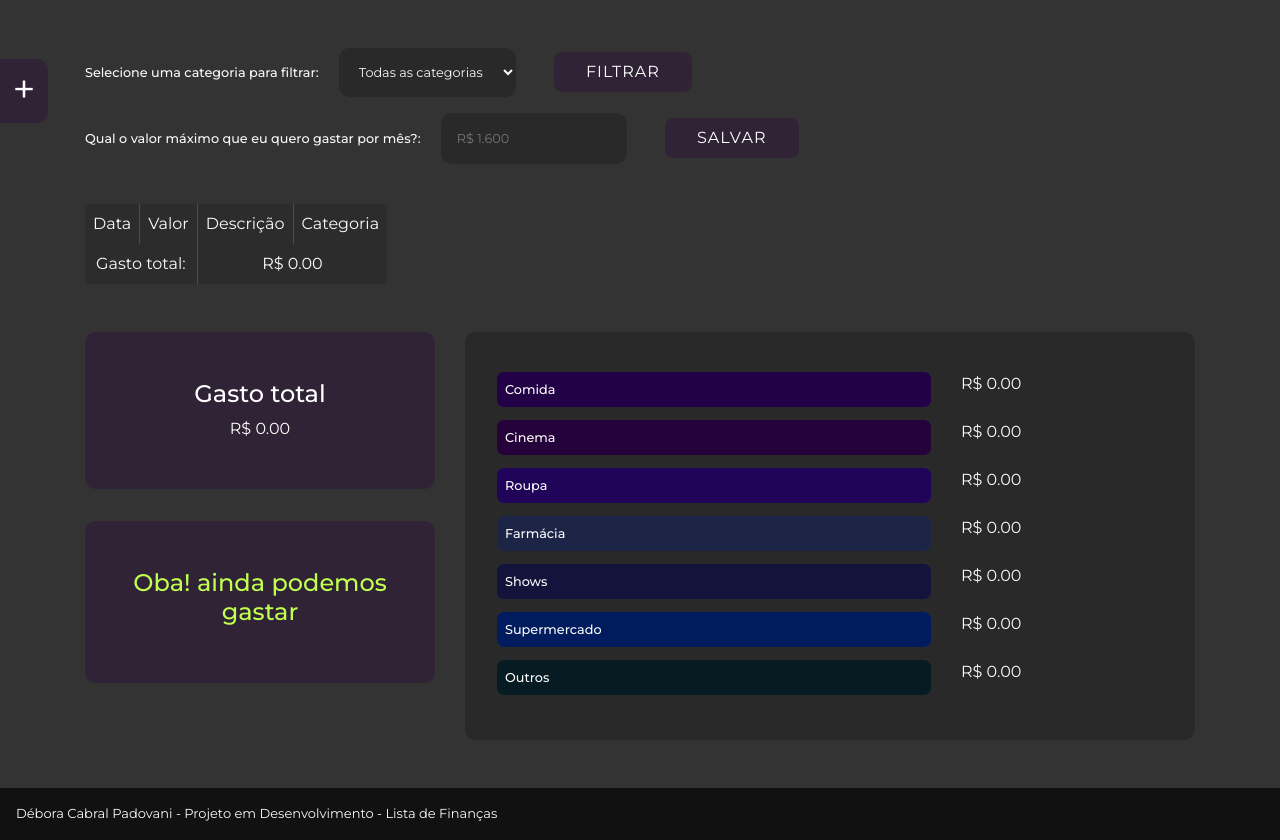
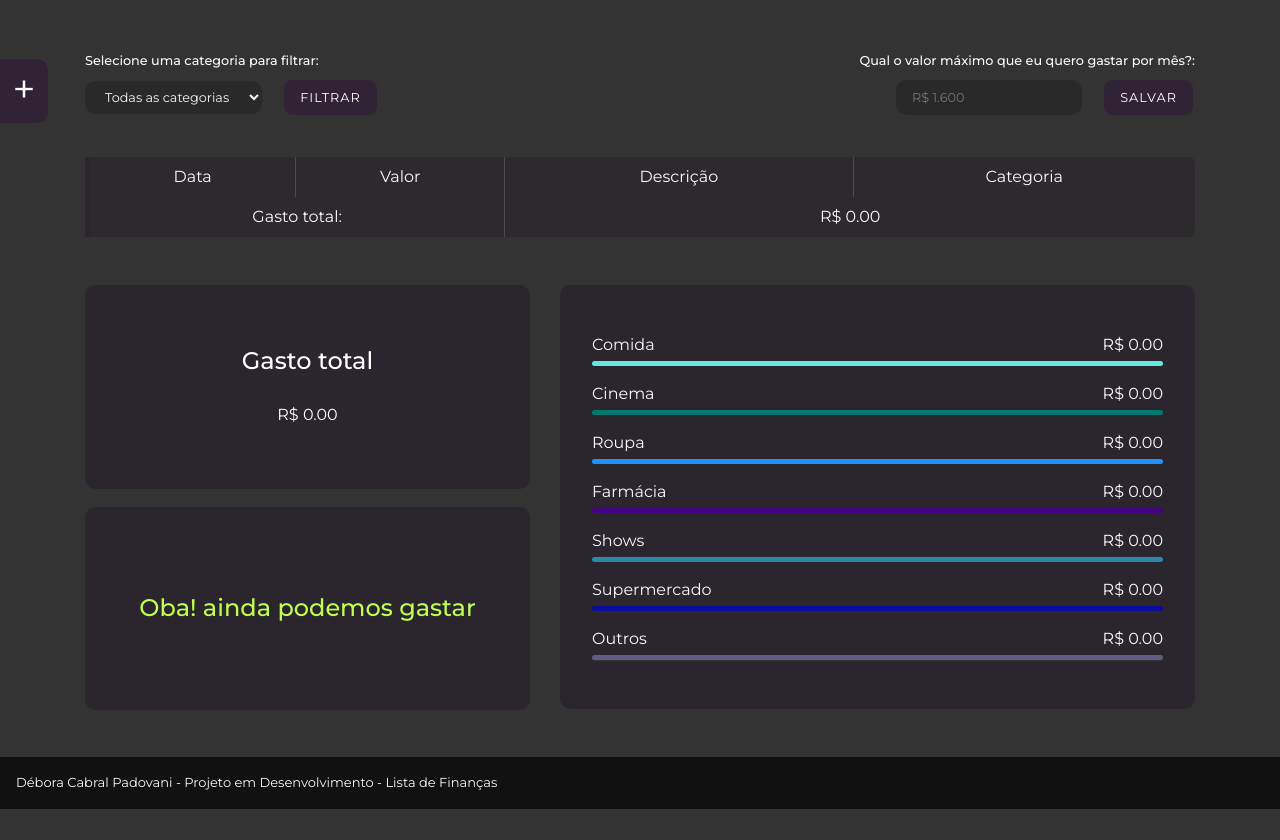
Before and after one commit to debora-padovani/projeto-financas, a plain HTML site: page index.html in a window 1280 px wide. After the commit the page ends 809 px from the top, so only its background shows below. Drawn offline with nearby package versions, Linux system fonts and the light colour scheme.

Commit message:
ajustes de layout

```diff
--- a/css/estilo.css
+++ b/css/estilo.css
@@ -14,25 +14,29 @@ body{
     color: #fafafa;
 }
 
+h4{
+    margin-bottom: 0;
+}
+
 /* ===== FILTROS TOPO ===== */
 
 form label{
     font-size: .8rem;
     font-weight: 500;
+    width: 100%;
 }
 
 form input, form select{
     border-radius: .65rem;
     border: none;
     font-size: .8rem;
-    padding: 1rem;
+    padding: 0.5rem 1rem;
     background: rgba(0, 0, 0, .2);
     color: #fafafa;
-    margin-left: 1rem;
 }
 
 form select option{
-    background: #000;
+    background: #2d2a2e;
 }
 
 form select option:hover{
@@ -45,23 +49,30 @@ form select option:hover{
     background: #302335;
     border: 2px solid #333;
     color: #fff;
-    padding: .5rem 2rem;
-    margin-left: 2rem;
+    padding: .5rem 1rem;
+    margin-left: 1rem;
     border-radius: .65rem;
     text-transform: uppercase;
     letter-spacing: 1px;
+    font-size: .8rem;
 }
 
 /* ===== TABELA COM GASTOS ===== */
 
 
 table{
-    background: #292929;
+    background: #2b262d;
     border-radius: .4rem;
+    width: 100%;
 }
 
 thead{
     background: rgba(50, 50, 50, .3);
+    border-left: 5px solid #2b262d;
+}
+
+tfoot{
+    border-left: 5px solid #2b262d;
 }
 
 thead td{
@@ -89,20 +100,32 @@ table .gasto-total-bx{
     margin-top: 3rem;
 }
 
+
 .gasto-total-bx{
-    background: #302335;
+    background: #2b262d;
     padding: 3rem 2rem;
     text-align: center;
     border-radius: .65rem;
     color: #fff;
 }
 
+.gasto-total-bx:not(tr){
+    height: 48%;
+    display: grid;
+    align-items: center;
+    justify-content: center;
+}
+
 .aviso-bx{
     padding: 3rem 2rem;
     text-align: center;
     border-radius: .65rem;
-    background: #302335;
-    margin-top: 2rem;
+    background: #2b262d;
+    margin-top: 4%;
+    height: 48%;
+    display: grid;
+    align-items: center;
+    justify-content: center;
 }
 
 .dentro-limite{
@@ -115,7 +138,7 @@ table .gasto-total-bx{
 /* ===== BARRAS DE GASTOS ===== */
 
 .grafico-bx{
-    background: #292929;
+    background: #2b262d;
     padding: 2rem;
     border-radius: .65rem;
 }
@@ -124,47 +147,82 @@ table .gasto-total-bx{
     font-size: .8rem;
     font-weight: 500;
     border-radius: .45rem;
+    background: #2d2a2e;
 }
 
 .barra-fill{
     padding: 0;
     border-radius: .45rem;
-    padding: .5rem;
+    height: 5px;
     background: rgba(0, 0, 0, .4);
 }
 
-.categ-comida{
-    background: #380275;
+tr.categ-comida{
+    border-left: 5px solid #61E8E1;
 }
 
-.categ-cinema{
-    background: #3E0461;
+.categ-comida .barra-fill{
+    background: #61E8E1;
 }
 
-.categ-roupa{
-    background: #350694;
+tr.categ-cinema{
+    border-left: 5px solid #037971;
 }
 
-.categ-farmacia{
-    background: #2E3D75;
-}
-.categ-shows{
-    background: #211F63;
+.categ-cinema .barra-fill{
+    background: #037971;
 }
 
-.categ-supermercado{
-    background: #002F9D;
+tr.categ-roupa{
+    border-left: 5px solid #2191FB;
 }
 
-.categ-outros{
-    background: #0C2F38;
+.categ-roupa .barra-fill{
+    background: #2191FB;
+}
+
+tr.categ-farmacia{
+    border-left: 5px solid#440381;
+}
+
+.categ-farmacia .barra-fill{
+    background: #440381;
+}
+
+tr.categ-shows{
+    border-left: 5px solid #2E86AB;
+}
+
+.categ-shows .barra-fill{
+    background: #2E86AB;
+}
+
+tr.categ-supermercado{
+    border-left: 5px solid #090C9B;
+}
+
+.categ-supermercado .barra-fill{
+    background: #090C9B;
+}
+
+tr.categ-outros{
+    border-left: 5px solid #5F5E82;
+}
+
+.categ-outros .barra-fill{
+    background: #5F5E82;
+}
+
+tr.categ-comida, tr.categ-cinema, tr.categ-roupa, tr.categ-farmacia, tr.categ-shows, tr.categ-supermercado, .categ-outros{
+    border-bottom: 1px solid #333;
+    background: #9242b;
 }
 
 /* ===== JANELA DE ADIÇÃO DE GASTOS ===== */
 
 
 .add-gasto-box{
-    background: #302335;
+    background: #2b262d;
     padding: 2rem 2rem 2rem 5rem;
     position: fixed;
     top: 0;
@@ -182,7 +240,7 @@ table .gasto-total-bx{
 
 .add-gasto-box.open{
     transform: translate(0, 0);
-    transition: ease-out 2s;
+    transition: ease 0.7s;
 }
 
 .add-gasto-btn{
@@ -209,7 +267,7 @@ table .gasto-total-bx{
 
 .gasto-input input, .gasto-input textarea, .gasto-input select{
     border: none;
-    background: rgba(0, 0, 0, .2);
+    background: rgb(45, 42, 46);
     padding: .6rem;
     border-radius: .5rem;
     color: #fafafa;
@@ -217,7 +275,7 @@ table .gasto-total-bx{
 
 .add-gasto-box button{
     margin-top: 2rem;
-    background: #111;
+    background: #333;
     color: #fff;
     border: none;
     padding: .6rem 1rem;
@@ -253,3 +311,9 @@ footer p{
     font-size: 13px;
     margin-bottom: 0;
 }
+
+@media(max-width: 530px){
+    body{
+        font-size: .8rem;
+    }
+}
--- a/index.html
+++ b/index.html
@@ -14,7 +14,7 @@
         <div class="container mt-5">
             <div class="row justify-content-between mb-4">
 
-                <div class="col-auto mb-3">
+                <div class="col-12 col-md-6 mb-3 text-center text-md-left">
 
                     <form>
                         <label for="categorias">Selecione uma categoria para filtrar:</label>
@@ -36,7 +36,7 @@
 
                 </div>
 
-                <div class="col-auto mb-3">
+                <div class="col-12 col-md-6 mb-3 text-center text-md-right">
 
                     <form>
                         <label for="gasto-max">Qual o valor máximo que eu quero gastar por mês?:</label>
@@ -107,7 +107,7 @@
 
             <div class="row linha-dois">
 
-                <div class="col-12 col-lg-4">
+                <div class="col-12 col-lg-5">
                     <div class="gasto-total-bx">
                         <h4>Gasto total</h4>
                         <span data-gasto-total="alerta">R$ 00</span>
@@ -119,97 +119,101 @@
 
                 </div>
 
-                <div class="col-12 col-lg-8 mt-3 mt-lg-0">
+                <div class="col-12 col-lg-7 mt-3 mt-lg-0">
                     <div class="grafico-bx">
 
-                        <div class="row my-2">
-                            <div class="col-8">
+                        <div class="row my-3">
+                            <div class="col-12">
+
+                                <div class="barra-info d-flex justify-content-between">
+                                    <span>Comida</span>
+                                    <p class="mb-1" data-gasto-category="comida"></p>
+                                </div>
+
                                 <div class="barra categ-comida">
                                     <div class ="barra-fill" data-barra-fill="comida">
-                                        Comida
                                     </div>
                                 </div>
                             </div>
-                            <div class="col-4">
-                                <p data-gasto-category="comida">R$250,00</p>
+                        </div>
+
+                        <div class="row my-3">
+                            <div class="col-12">
+                                <div class="barra-info d-flex justify-content-between">
+                                    <span>Cinema</span>
+                                    <p class="mb-1" data-gasto-category="cinema"></p>
+                                </div>
+                                <div class="barra categ-cinema">
+                                    <div class="barra-fill" data-barra-fill="cinema">
+                                    </div>
+                                </div>
+                            </div>
+
+                        </div>
+
+                        <div class="row my-3">
+                            <div class="col-12">
+                                <div class="barra-info d-flex justify-content-between">
+                                    <span>Roupa</span>
+                                    <p class="mb-1" data-gasto-category="roupa"></p>
+                                </div>
+
+                                <div class="barra categ-roupa">
+                                    <div class="barra-fill" data-barra-fill="roupa">
+                                    </div>
+                                </div>
                             </div>
                         </div>
 
-                        <div class="row my-2">
-                            <div class="col-8">
-                                <div class="barra categ-cinema">
-                                    <div class="barra-fill" data-barra-fill="cinema">
-                                        Cinema
+                        <div class="row my-3">
+                            <div class="col-12">
+                                <div class="barra-info d-flex justify-content-between">
+                                    <span>Farmácia</span>
+                                    <p class="mb-1" data-gasto-category="farmacia"></p>
+                                </div>
+                                <div class="barra categ-farmacia">
+                                    <div class="barra-fill" data-barra-fill="farmacia">
                                     </div>
                                 </div>
                             </div>
-                            <div class="col-4">
-                                <p data-gasto-category="cinema">R$100,00</p>
+                        </div>
+
+                        <div class="row my-3">
+                            <div class="col-12">
+                                <div class="barra-info d-flex justify-content-between">
+                                    <span>Shows</span>
+                                    <p class="mb-1" data-gasto-category="shows"></p>
+                                </div>
+                                <div class="barra categ-shows">
+                                    <div class="barra-fill" data-barra-fill="shows">
+                                    </div>
+                                </div>
                             </div>
                         </div>
 
-                        <div class="row my-2">
-                            <div class="col-8">
-                                <div class="barra categ-roupa">
-                                    <div class="barra-fill" data-barra-fill="roupa">
-                                        Roupa
+                        <div class="row my-3">
+                            <div class="col-12">
+                                <div class="barra-info d-flex justify-content-between">
+                                    <span>Supermercado</span>
+                                    <p class="mb-1" data-gasto-category="supermercado"></p>
+                                </div>
+                                <div class="barra categ-supermercado">
+                                    <div class="barra-fill" data-barra-fill="supermercado">
                                     </div>
                                 </div>
                             </div>
-                            <div class="col-4">
-                                <p data-gasto-category="roupa">R$75,00</p>
-                            </div>
                         </div>
 
-                        <div class="row my-2">
-                            <div class="col-8">
-                                <div class="barra categ-farmacia">
-                                    <div class="barra-fill" data-barra-fill="farmacia">
-                                        Farmácia
+                        <div class="row my-3">
+                            <div class="col-12">
+                                <div class="barra-info d-flex justify-content-between">
+                                    <span>Outros</span>
+                                    <p class="mb-1" data-gasto-category="outros"></p>
+                                </div>
+                                <div class="barra categ-outros">
+                                    <div class="barra-fill" data-barra-fill="outros">
                                     </div>
                                 </div>
-                            </div>
-                            <div class="col-4">
-                                <p data-gasto-category="farmacia">R$100,00</p>
-                            </div>
-                        </div>
-
-                        <div class="row my-2">
-                            <div class="col-8">
-                                <div class="barra categ-shows">
-                                    <div class="barra-fill" data-barra-fill="shows">
-                                        Shows
-                                    </div>
-                                </div>
-                            </div>
-                            <div class="col-4">
-                                <p data-gasto-category="shows">R$0,00</p>
-                            </div>
-                        </div>
-
-                        <div class="row my-2">
-                            <div class="col-8">
-                                <div class="barra categ-supermercado">
-                                    <div class="barra-fill" data-barra-fill="supermercado">
-                                        Supermercado
-                                    </div>
-                                </div>
-                            </div>
-                            <div class="col-4">
-                                <p data-gasto-category="supermercado">R$100,00</p>
-                            </div>
-                        </div>
-
-                        <div class="row my-2">
-                            <div class="col-8">
-                                <div class="barra categ-outros">
-                                    <div class="barra-fill" data-barra-fill="outros">
-                                        Outros
-                                    </div>
-                                </div>
-                            </div>
-                            <div class="col-4"">
-                                <p data-gasto-category="outros">R$35,00</p>
                             </div>
                         </div>
 
```
